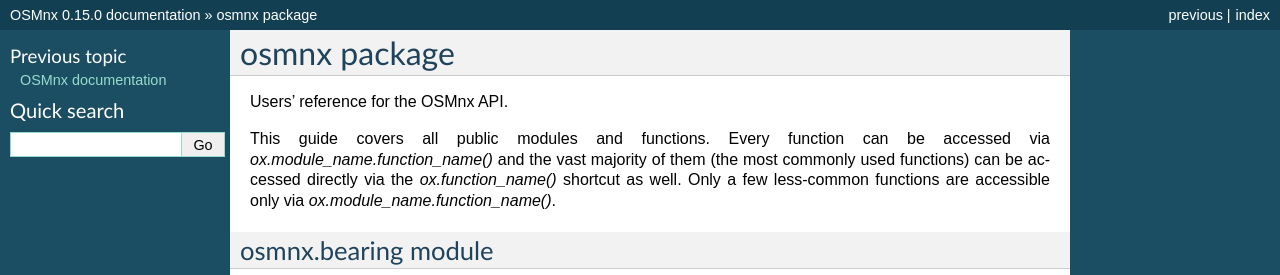
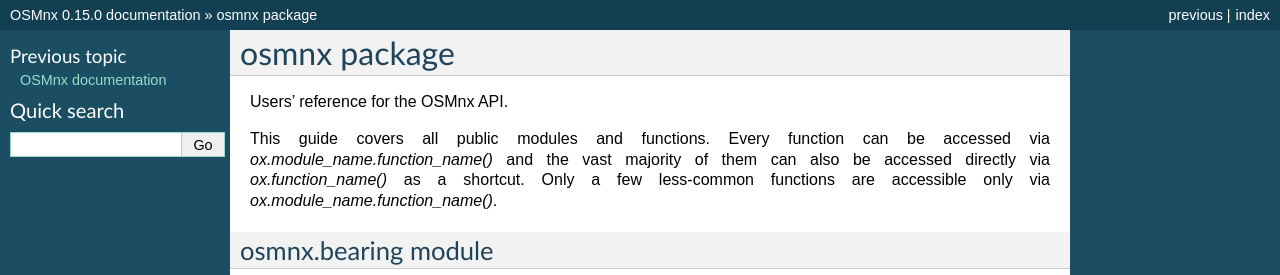
Before and after one commit to gboeing/osmnx, a Sphinx documentation site: the page built from docs/source/osmnx.rst, in a window 1280 px wide and 900 px high, cut to the strip 0-275 px from the top of the window. Built offline with Sphinx 7.4.7, drawn with Linux system fonts in a browser that asks for light colours.

Commit message:
clarify function access

```diff
--- a/docs/source/osmnx.rst
+++ b/docs/source/osmnx.rst
@@ -3,7 +3,7 @@
 
 Users' reference for the OSMnx API.
 
-This guide covers all public modules and functions. Every function can be accessed via `ox.module_name.function_name()` and the vast majority of them (the most commonly used functions) can be accessed directly via the `ox.function_name()` shortcut as well. Only a few less-common functions are accessible only via `ox.module_name.function_name()`.
+This guide covers all public modules and functions. Every function can be accessed via `ox.module_name.function_name()` and the vast majority of them can also be accessed directly via `ox.function_name()` as a shortcut. Only a few less-common functions are accessible only via `ox.module_name.function_name()`.
 
 osmnx.bearing module
 --------------------
```
